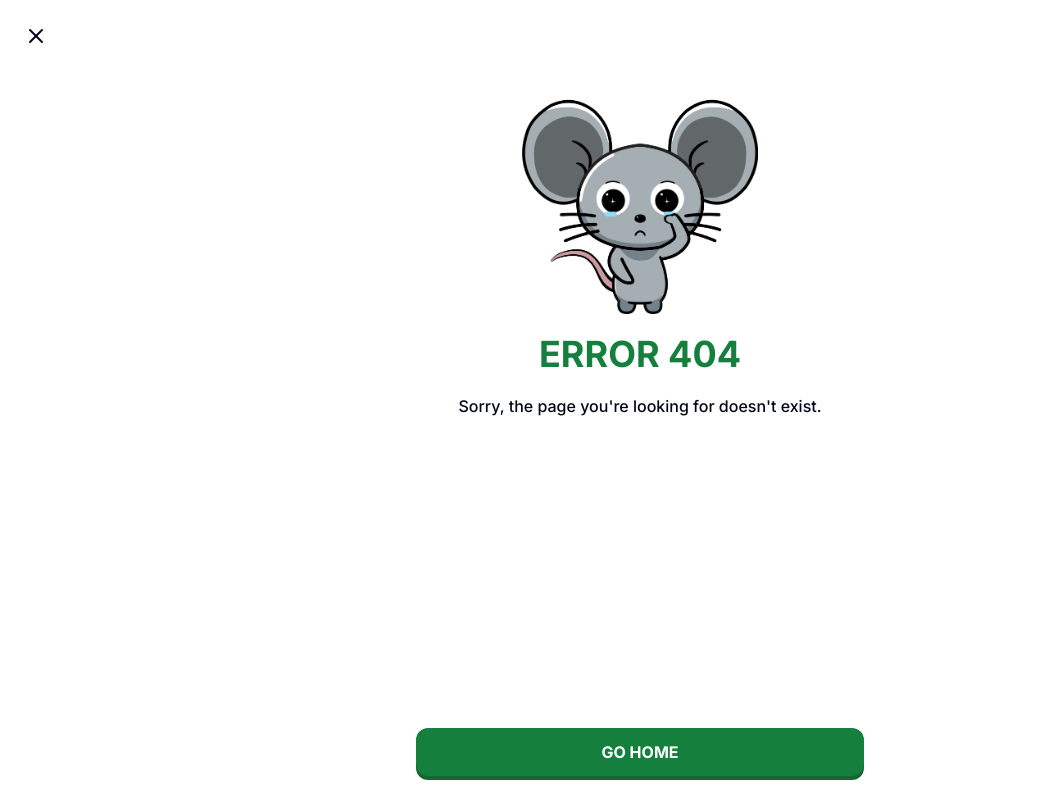
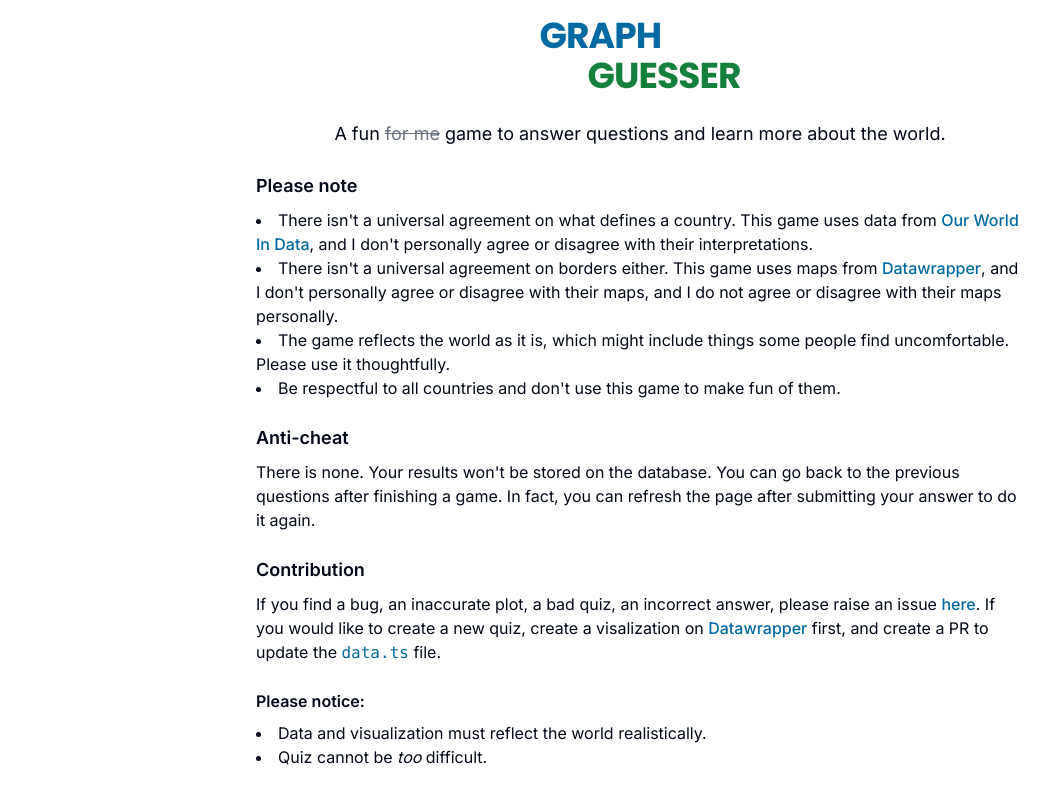
Before and after one commit to BurgerBurglar/graph-guesser, a Next.js app: page /about in a window 1280 px wide. Before the commit this address had no page. Shown: the top 797 px of the page, without its empty margins (0-1052 px from the left). Built offline with nearby package versions, Linux system fonts and the light colour scheme.

Commit message:
add about page

```diff
--- a/src/app/NavLinks.tsx
+++ b/src/app/NavLinks.tsx
@@ -11,7 +11,10 @@ const NavLinks = () => {
         </Link>
       </Button>
       <Button asChild variant="link" size="icon">
-        <Link href="https://github.com/BurgerBurglar/graph-guesser">
+        <Link
+          href="https://github.com/BurgerBurglar/graph-guesser"
+          target="_blank"
+        >
           <Github /> <span className="sr-only">Source</span>
         </Link>
       </Button>
--- /dev/null
+++ b/src/app/about/page.tsx
@@ -0,0 +1,94 @@
+import type { NextPage } from "next";
+import Link from "next/link";
+import { Button } from "~/components/ui/button";
+
+const Results: NextPage = () => {
+  return (
+    <main className="container relative flex min-h-screen flex-col items-center gap-6 p-4 pb-6">
+      <h1 className="font-title text-2xl font-bold leading-6 tracking-tight sm:text-4xl">
+        <div className="-translate-x-6 text-sky-700">GRAPH</div>
+        <div className="translate-x-6 text-green-700">GUESSER</div>
+      </h1>
+      <article className="article">
+        <p className="text-center text-lg">
+          A fun <span className="text-gray-500 line-through">for me</span> game
+          to answer questions and learn more about the world.
+        </p>
+        <h2>Please note</h2>
+        <ul>
+          <li>
+            There isn&apos;t a universal agreement on what defines a country.
+            This game uses data from{" "}
+            <Link href="https://ourworldindata.org/" target="_blank">
+              Our World In Data
+            </Link>
+            , and I don&apos;t personally agree or disagree with their
+            interpretations.
+          </li>
+          <li>
+            There isn&apos;t a universal agreement on borders either. This game
+            uses maps from{" "}
+            <Link href="https://app.datawrapper.de/" target="_blank">
+              Datawrapper
+            </Link>
+            , and I don&apos;t personally agree or disagree with their maps, and
+            I do not agree or disagree with their maps personally.
+          </li>
+          <li>
+            The game reflects the world as it is, which might include things
+            some people find uncomfortable. Please use it thoughtfully.
+          </li>
+          <li>
+            Be respectful to all countries and don&apos;t use this game to make
+            fun of them.
+          </li>
+        </ul>
+        <h2>Anti-cheat</h2>
+        <p>
+          There is none. Your results won&apos;t be stored on the database. You
+          can go back to the previous questions after finishing a game. In fact,
+          you can refresh the page after submitting your answer to do it again.
+        </p>
+        <h2>Contribution</h2>
+        <p>
+          If you find a bug, an inaccurate plot, a bad quiz, an incorrect
+          answer, please raise an issue{" "}
+          <Link
+            href="https://github.com/BurgerBurglar/graph-guesser"
+            target="_blank"
+          >
+            here
+          </Link>
+          . If you would like to create a new quiz, create a visalization on{" "}
+          <Link href="https://app.datawrapper.de/" target="_blank">
+            Datawrapper
+          </Link>{" "}
+          first, and create a PR to update the{" "}
+          <Link
+            href="https://github.com/BurgerBurglar/graph-guesser/blob/main/src/data.ts"
+            target="_blank"
+          >
+            <code>data.ts</code>
+          </Link>{" "}
+          file.
+        </p>
+        <h3>Please notice:</h3>
+        <ul>
+          <li>Data and visualization must reflect the world realistically.</li>
+          <li>
+            Quiz cannot be <em>too</em> difficult.
+          </li>
+        </ul>
+        <h2>Donation</h2>
+        <p>
+          Please don&apos;t donate to me. Play the game, see who needs help the
+          most, and find a charity to support them.
+        </p>
+      </article>
+      <Button asChild className="mt-auto w-full sm:max-w-sm">
+        <Link href="/">GO HOME</Link>
+      </Button>
+    </main>
+  );
+};
+export default Results;
--- a/src/styles/globals.css
+++ b/src/styles/globals.css
@@ -78,3 +78,27 @@ body {
   /* vaul drawer has a bug to change this to none first time loading the page */
   pointer-events: all !important;
 }
+
+.article {
+  h2,
+  h3,
+  h4,
+  h5,
+  h6 {
+    @apply pb-2 font-semibold;
+  }
+  h2 {
+    @apply text-lg;
+  }
+
+  p,
+  ul {
+    @apply list-inside pb-6 last:pb-0;
+    li {
+      @apply list-disc;
+    }
+  }
+  a {
+    @apply font-medium text-sky-700 hover:underline;
+  }
+}
```
Also changed, not shown: 1 other file (tests, documents, lock files or other folders).
